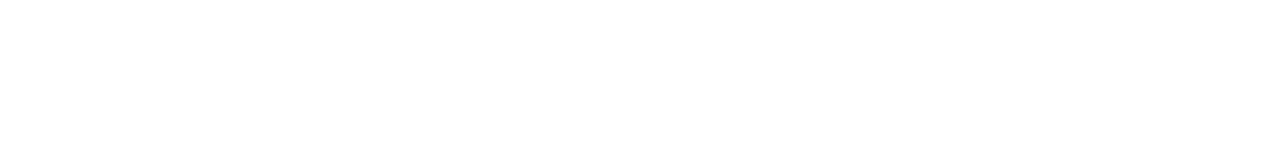
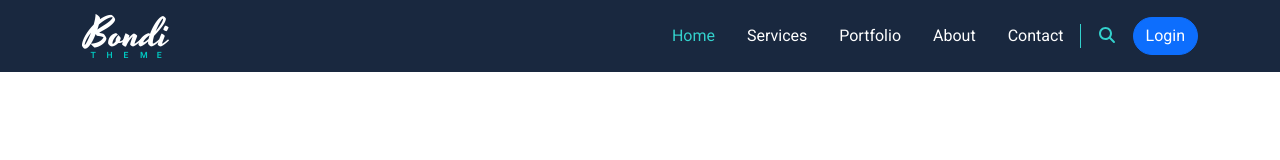
Before and after one commit to Enaifuos17/Bondi_Bootstrap, a plain HTML site: page index.html in a window 1280 px wide. Shown: the top 160 px of the page. Drawn offline with Linux system fonts and the light colour scheme.

Commit message:
navbar - use some bootstrap classes

```diff
--- a/index.html
+++ b/index.html
@@ -18,6 +18,49 @@
     />
   </head>
   <body>
+    <nav class="navbar navbar-expand-lg sticky-top">
+      <div class="container">
+        <a class="navbar-brand" href="#">
+          <img src="imgs/logo.png" alt="" />
+        </a>
+        <button
+          class="navbar-toggler"
+          type="button"
+          data-bs-toggle="collapse"
+          data-bs-target="#main"
+          aria-controls="main"
+          aria-expanded="false"
+          aria-label="Toggle navigation"
+        >
+          <i class="fa-solid fa-bars"></i>
+        </button>
+        <div class="collapse navbar-collapse" id="main">
+          <ul class="navbar-nav ms-auto mb-2 mb-lg-0">
+            <li class="nav-item">
+              <a class="nav-link p-2 p-lg-3 active" aria-current="page" href="#"
+                >Home</a
+              >
+            </li>
+            <li class="nav-item">
+              <a class="nav-link p-2 p-lg-3" href="#">Services</a>
+            </li>
+            <li class="nav-item">
+              <a class="nav-link p-2 p-lg-3" href="#">Portfolio</a>
+            </li>
+            <li class="nav-item">
+              <a class="nav-link p-2 p-lg-3" href="#">About</a>
+            </li>
+            <li class="nav-item">
+              <a class="nav-link p-2 p-lg-3" href="#">Contact</a>
+            </li>
+          </ul>
+          <div class="search ps-3 pe-3 d-none d-lg-block">
+            <i class="fa-solid fa-magnifying-glass"></i>
+          </div>
+          <a class="btn btn-primary rounded-pill main-btn" href="#">Login</a>
+        </div>
+      </div>
+    </nav>
     <!-- js files -->
     <script src="js/bootstrap.bundle.min.js"></script>
     <script src="js/all.min.js"></script>
```
